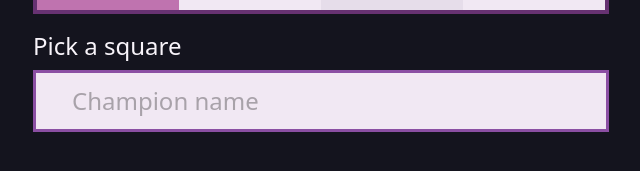
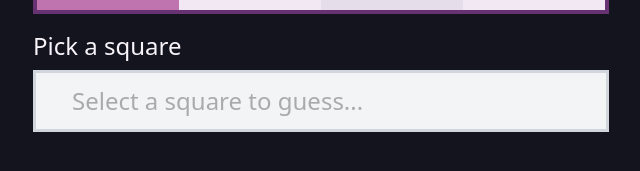
Before and after one commit to luiz-palmera/RiftNine, a React (Vite) app: page /daily in a window 1280 px wide. Shown: the part 615-786 px from the top of the page, without its empty margins (319-959 px from the left). Built offline with nearby package versions, Linux system fonts and the light colour scheme; some icons are missing; a web font is replaced by a local one.

Commit message:
feat: add animations to improve user experience

```diff
--- a/src/components/game/game-cell.tsx
+++ b/src/components/game/game-cell.tsx
@@ -64,15 +64,38 @@ export const GameCell = ({
     mode === "correct" && "bg-green-600",
     mode === "indicator" && "bg-purple-surface text-black",
     mode === "logo" && "bg-purple-dark ",
-    isSelected && "outline-3 outline-purple-light outline-offset-[-6px]",
   );
+
+  const shouldPulse = isSelected && mode !== "correct";
 
   if (onClick) {
     return (
       <motion.button
         type="button"
         className={className}
-        onClick={onClick}
+        animate={
+          shouldPulse
+            ? {
+                scale: [1, 1.08, 1],
+                opacity: [0.8, 1, 0.8],
+              }
+            : {
+                scale: 1,
+                opacity: 1,
+              }
+        }
+        transition={
+          shouldPulse
+            ? {
+                duration: 1.2,
+                ease: "easeInOut",
+                repeat: Infinity,
+              }
+            : {
+                duration: 0.15,
+              }
+        }
+        onClick={mode !== "correct" ? onClick : () => {}}
         aria-label={label}
       >
         {content}
--- a/src/components/ui/search-bar.tsx
+++ b/src/components/ui/search-bar.tsx
@@ -1,3 +1,4 @@
+import { cn } from "@/utils/cn";
 import { Search } from "pixelarticons/react";
 import type { FormEvent } from "react";
 import { useState } from "react";
@@ -35,10 +36,13 @@ export const SearchBar = ({
 
   return (
     <form
-      className="flex border-3 p-3 border-purple bg-surface items-center gap-2"
+      className={cn(
+        "flex border-3 p-3 border-purple bg-surface items-center gap-2",
+        disabled ? "border-gray-300 bg-gray-100" : "border-purple bg-surface",
+      )}
       onSubmit={handleSubmit}
     >
-      <Search className="text-purple" />
+      <Search className={disabled ? "text-gray-300" : "text-purple"} />
       <input
         className="text-black flex items-center text-2xl outline-0 w-full disabled:opacity-60"
         placeholder={placeholder}
--- a/src/pages/daily/index.tsx
+++ b/src/pages/daily/index.tsx
@@ -16,12 +16,14 @@ import { SearchBar } from "@/components/ui/search-bar";
 export const Daily = () => {
   const [selectedCell, setSelectedCell] = useState<GameBoardPosition>();
   const [searchValue, setSearchValue] = useState("");
+  const [placeholder, setPlaceholder] = useState("Select a square to guess...");
   const [guesses, setGuesses] = useState<Record<string, GameBoardGuess>>({});
   const [feedback, setFeedback] = useState("Pick a square");
 
   const handleCellSelect = (cell: GameBoardPosition) => {
     setSelectedCell(cell);
     setSearchValue("");
+    setPlaceholder("Champion name");
     setFeedback(`${cell.row.label} + ${cell.column.label}`);
   };
 
@@ -60,7 +62,7 @@ export const Daily = () => {
           <p className="text-2xl">{feedback}</p>
           <SearchBar
             value={searchValue}
-            placeholder="Champion name"
+            placeholder={placeholder}
             disabled={!selectedCell}
             onChange={setSearchValue}
             onSubmit={handleGuessSubmit}
```
